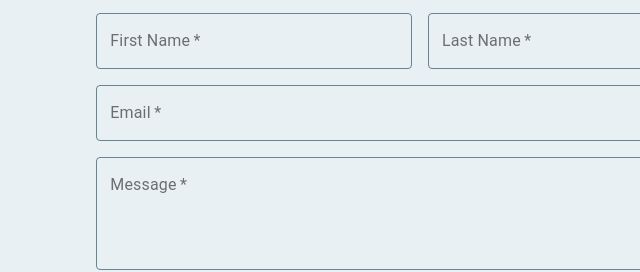
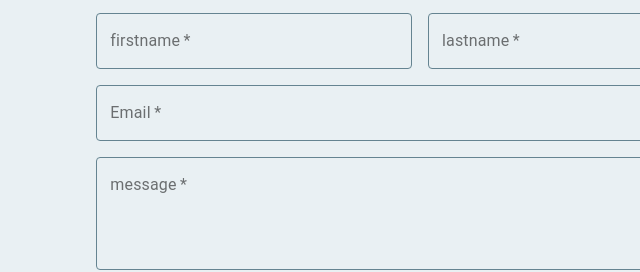
Before and after one commit to elysemontano/portfolio-gatsby, a Gatsby site: page / in a window 1280 px wide. Shown: the part 2645-2917 px from the top of the page, 220-860 px from the left. Built offline with nearby package versions, Linux system fonts and the light colour scheme; Gatsby itself is replaced by a stand-in of ours.

Commit message:
updates fields for contact form

```diff
--- a/src/components/Contact.js
+++ b/src/components/Contact.js
@@ -73,7 +73,7 @@ const Contact = () => {
             <Container className={styles.container} maxWidth="md">
                 <Card className={styles.card}>
                     <CardContent>
-                        <form method="post" netlify-honeypot="bot-field" data-netlify="true" name="contact">
+                        <form method="post" netlify-honeypot="bot-field" data-netlify="true" name="contact-form">
                             <input type="hidden" name="bot-field" />
                             <input type="hidden" name="form-name" value="contact" />
                             <Grid container className={styles.content} spacing={2}>
@@ -82,7 +82,8 @@ const Contact = () => {
                                 </Grid>
                                 <Grid item xs={5}>
                                     <CssTextField
-                                        label="First Name"
+                                        name="first name"
+                                        label="firstname"
                                         placeholder="Enter First Name"
                                         variant="outlined"
                                         className={styles.input}
@@ -91,7 +92,8 @@ const Contact = () => {
                                 </Grid>
                                 <Grid item xs={5}>
                                     <CssTextField
-                                        label="Last Name"
+                                        name="last name"
+                                        label="lastname"
                                         placeholder="Enter Last Name"
                                         variant="outlined"
                                         className={styles.input}
@@ -100,6 +102,7 @@ const Contact = () => {
                                 </Grid>
                                 <Grid item xs={10}>
                                     <CssTextField
+                                        name="email"
                                         type="email"
                                         label="Email"
                                         placeholder="Enter Email"
@@ -110,7 +113,8 @@ const Contact = () => {
                                 </Grid>
                                 <Grid item xs={10}>
                                     <CssTextField
-                                        label="Message"
+                                        name="message"
+                                        label="message"
                                         multiline rows={4}
                                         placeholder="Enter Message"
                                         variant="outlined"
```
